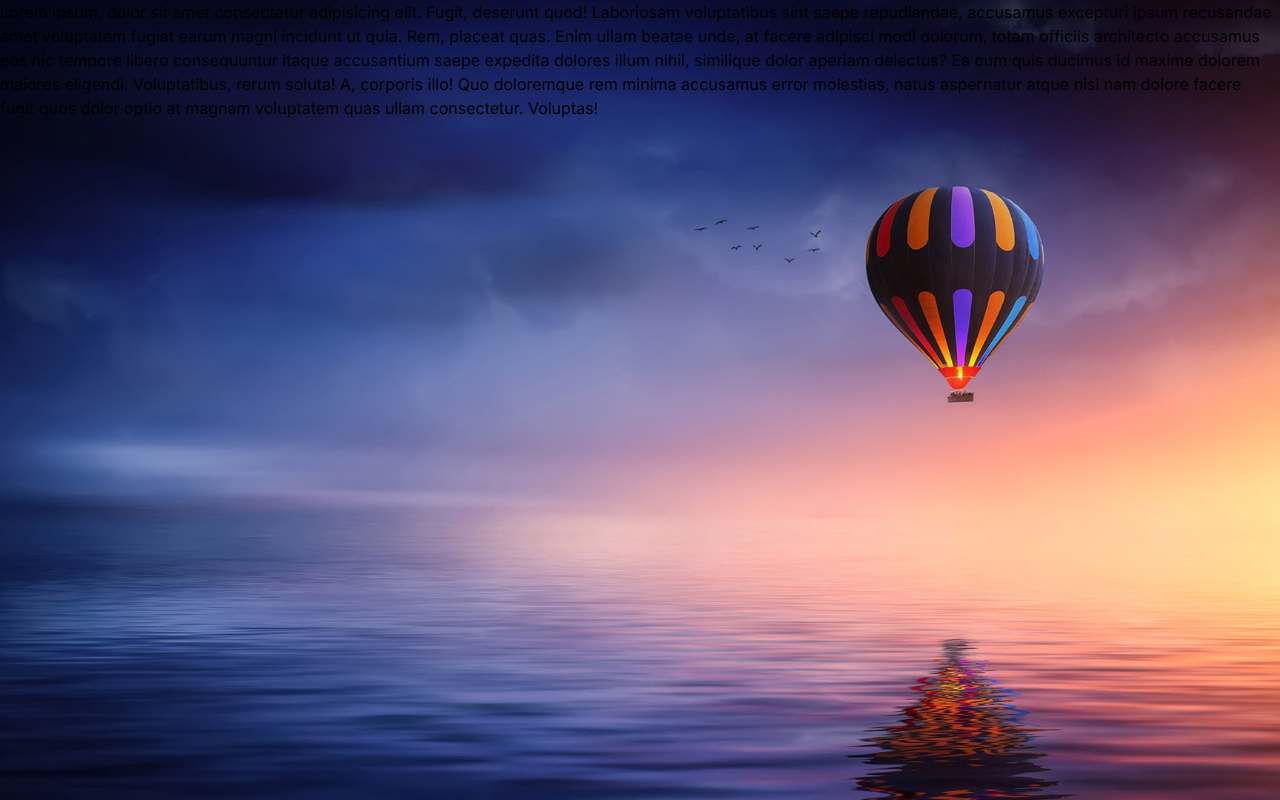
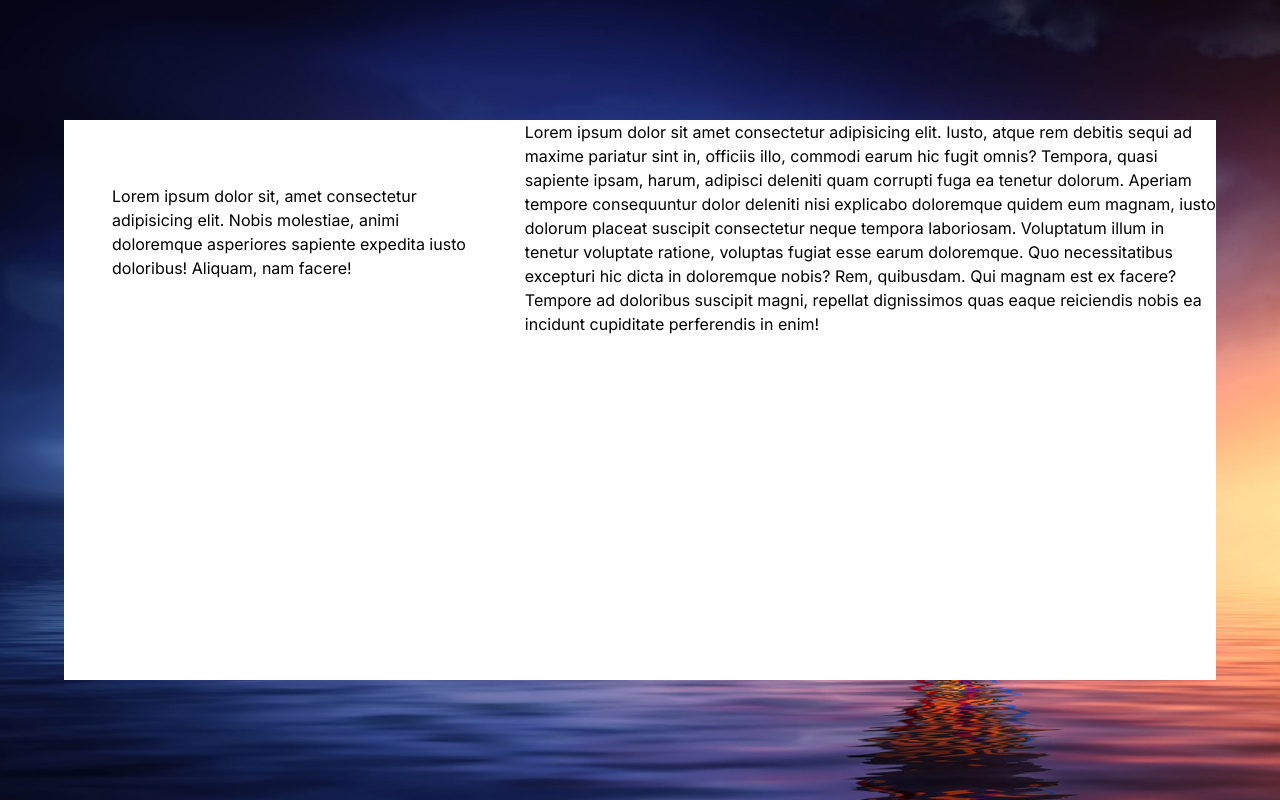
Before and after one commit to aryan7123/gogo-next, a Next.js app: page /login in a window 1280 px wide. Built offline with nearby package versions, Linux system fonts and the light colour scheme.

Commit message:
designing the login page

```diff
--- a/src/app/login/page.jsx
+++ b/src/app/login/page.jsx
@@ -3,8 +3,15 @@ import React from 'react'
 const page = () => {
   return (
     <>
-        <main className='w-full h-full fixed-background'>
-            Lorem ipsum, dolor sit amet consectetur adipisicing elit. Fugit, deserunt quod! Laboriosam voluptatibus sint saepe repudiandae, accusamus excepturi ipsum recusandae amet voluptatem fugiat earum magni incidunt ut quia. Rem, placeat quas. Enim ullam beatae unde, at facere adipisci modi dolorum, totam officiis architecto accusamus eos hic tempore libero consequuntur itaque accusantium saepe expedita dolores illum nihil, similique dolor aperiam delectus? Ea cum quis ducimus id maxime dolorem maiores eligendi. Voluptatibus, rerum soluta! A, corporis illo! Quo doloremque rem minima accusamus error molestias, natus aspernatur atque nisi nam dolore facere fugit quos dolor optio at magnam voluptatem quas ullam consectetur. Voluptas!
+        <main className='w-full h-full flex items-center fixed-background'>
+            <div className='max-w-sm md:max-w-6xl flex md:flex-row flex-col items-start justify-center mx-auto bg-white form-card'>
+                <div className='w-full md:w-[40%] md:px-12 md:py-16 p-6 h-[30vh] md:h-[70vh] image-side'>
+                    Lorem ipsum dolor sit, amet consectetur adipisicing elit. Nobis molestiae, animi doloremque asperiores sapiente expedita iusto doloribus! Aliquam, nam facere!
+                </div>
+                <div className='w-full md:w-[60%] form-side'>
+                    Lorem ipsum dolor sit amet consectetur adipisicing elit. Iusto, atque rem debitis sequi ad maxime pariatur sint in, officiis illo, commodi earum hic fugit omnis? Tempora, quasi sapiente ipsam, harum, adipisci deleniti quam corrupti fuga ea tenetur dolorum. Aperiam tempore consequuntur dolor deleniti nisi explicabo doloremque quidem eum magnam, iusto dolorum placeat suscipit consectetur neque tempora laboriosam. Voluptatum illum in tenetur voluptate ratione, voluptas fugiat esse earum doloremque. Quo necessitatibus excepturi hic dicta in doloremque nobis? Rem, quibusdam. Qui magnam est ex facere? Tempore ad doloribus suscipit magni, repellat dignissimos quas eaque reiciendis nobis ea incidunt cupiditate perferendis in enim!
+                </div>
+            </div>
         </main>
     </>
   )
```
